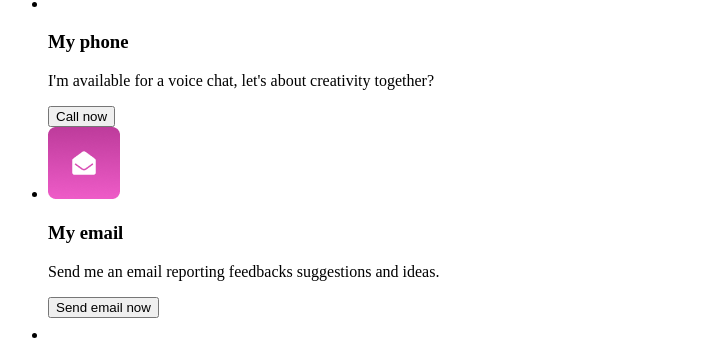
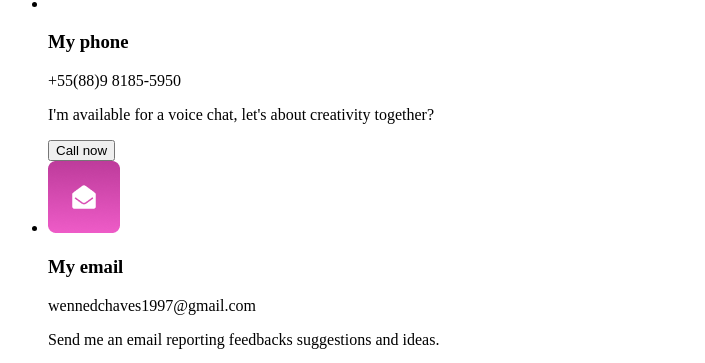
Before and after one commit to Kenzie-Academy-Brasil-Developers/Entrega---Portf-lio-de-Sucesso-JoseWenned, a React (Vite) app: page /ContactsPage in a window 1280 px wide. Shown: the part 178-541 px from the top of the page, without its empty margins (0-705 px from the left). Built offline with nearby package versions, Linux system fonts and the light colour scheme.

Commit message:
feat: add link external email component ThreeSection

```diff
--- a/src/Components/ThreeSection/threeSection.component.tsx
+++ b/src/Components/ThreeSection/threeSection.component.tsx
@@ -14,6 +14,7 @@ export const ThreeSection = () => {
                                 <img src="./src/assets/WhatsApp.png"/>
                             </div>
                             <h3>My phone</h3>
+                            <p>+55(88)9 8185-5950</p>
                             <p>I'm available for a voice chat, let's about creativity together?</p>
                             <a href="https://wa.me/5588981855950" target="blank"><button type="submit">Call now</button></a>
                         </li>
@@ -21,8 +22,9 @@ export const ThreeSection = () => {
                         <li>
                             <img src="./src/assets/Email.png"/>
                             <h3>My email</h3>
+                            <p>wennedchaves1997@gmail.com</p>
                             <p>Send me an email reporting feedbacks suggestions and ideas.</p>
-                            <a href="mailton:wennedchaves1997@gmail.com" target="blank"><button type="submit">Send email now</button></a>
+                            <a href="https://www.google.com/intl/pt-BR/gmail/about/" target="blank"><button type="submit">Send email now</button></a>
                         </li>
 
                         <li>
```
